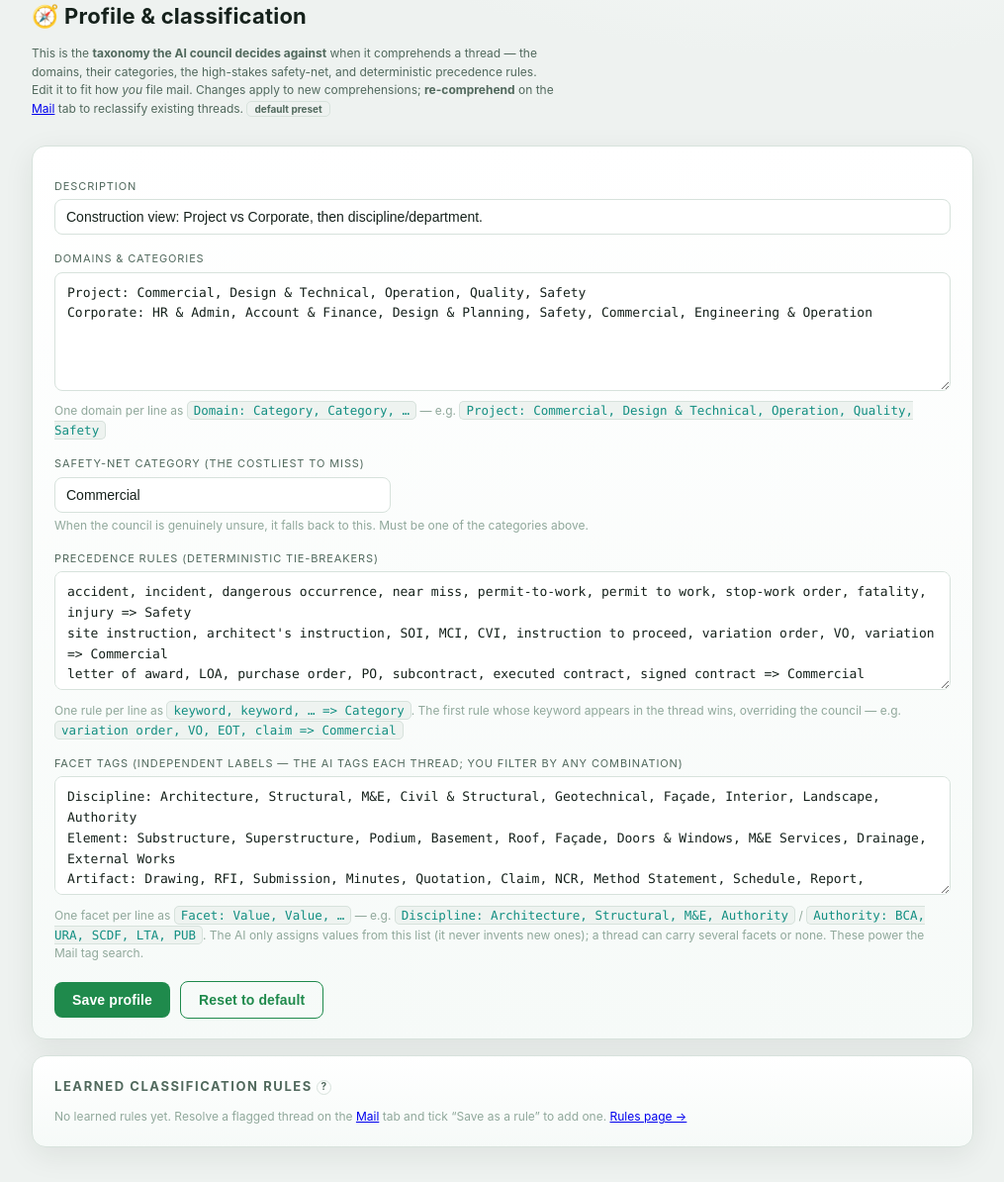
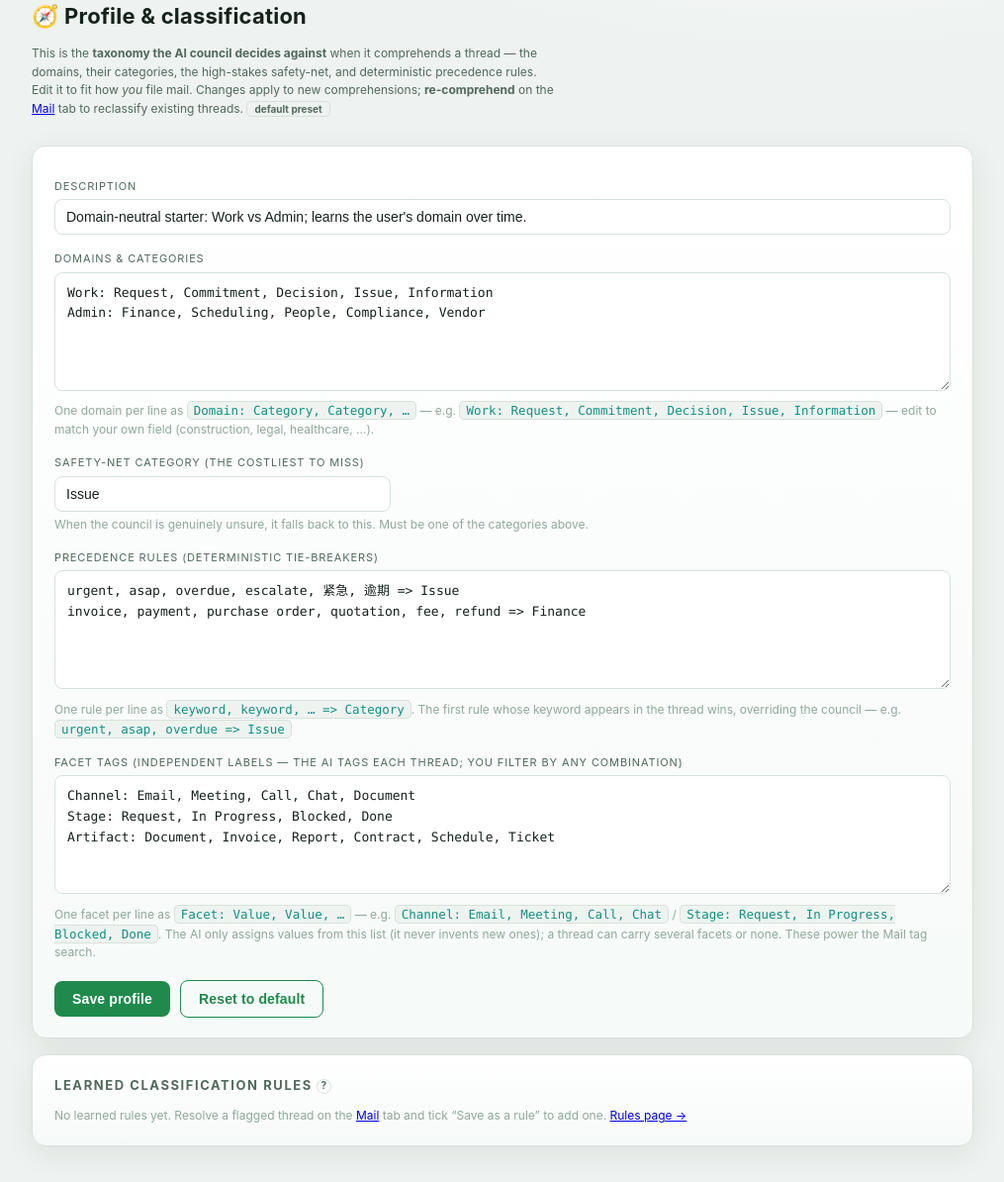
Before and after one commit to Sean3276/clover_v2, a FastAPI app: page /profile in a window 1280 px wide. Shown: the part 129-1323 px from the top of the page at 99% size, without its empty margins (132-1147 px from the left). Run offline with FastAPI, Linux system fonts and the light colour scheme.

Commit message:
Industry-agnostic defaults: ship GENERIC, not construction
Audit follow-up. A non-construction user no longer meets construction
out-of-the-box:
- config default profile construction -> generic
- get_profile() fallback construction -> GENERIC (construction stays a
  selectable preset)
- Profile-editor examples genericised (Work/Request/Commitment/Issue;
  'urgent, asap, overdue => Issue'; Channel/Stage facets) — no VO/EOT/BCA/URA
- removed the leftover "Step 3 —" onboarding copy on the Mail page

Tests that validate the construction taxonomy now request it explicitly;
added a test pinning the generic default. 403 tests pass; leak-clean.

Co-Authored-By: Claude Opus 4.8 (1M context) <noreply@anthropic.com>

```diff
--- a/app/templates/profile.html
+++ b/app/templates/profile.html
@@ -32,7 +32,7 @@
       <label for="ptax">Domains &amp; categories</label>
       <textarea id="ptax" spellcheck="false">{{ taxonomy }}</textarea>
       <p class="hint">One domain per line as <code>Domain: Category, Category, …</code> — e.g.
-        <code>Project: Commercial, Design &amp; Technical, Operation, Quality, Safety</code></p>
+        <code>Work: Request, Commitment, Decision, Issue, Information</code> — edit to match your own field (construction, legal, healthcare, …).</p>
     </div>
 
     <div class="pfield">
@@ -46,15 +46,15 @@
       <label for="pprec">Precedence rules (deterministic tie-breakers)</label>
       <textarea id="pprec" spellcheck="false">{{ precedence }}</textarea>
       <p class="hint">One rule per line as <code>keyword, keyword, … =&gt; Category</code>. The first rule whose
-        keyword appears in the thread wins, overriding the council — e.g. <code>variation order, VO, EOT, claim =&gt; Commercial</code></p>
+        keyword appears in the thread wins, overriding the council — e.g. <code>urgent, asap, overdue =&gt; Issue</code></p>
     </div>
 
     <div class="pfield">
       <label for="pfacets">Facet tags (independent labels — the AI tags each thread; you filter by any combination)</label>
       <textarea id="pfacets" spellcheck="false">{{ facets }}</textarea>
       <p class="hint">One facet per line as <code>Facet: Value, Value, …</code> — e.g.
-        <code>Discipline: Architecture, Structural, M&amp;E, Authority</code> /
-        <code>Authority: BCA, URA, SCDF, LTA, PUB</code>. The AI only assigns values from this list (it never invents new ones);
+        <code>Channel: Email, Meeting, Call, Chat</code> /
+        <code>Stage: Request, In Progress, Blocked, Done</code>. The AI only assigns values from this list (it never invents new ones);
         a thread can carry several facets or none. These power the Mail tag search.</p>
     </div>
 
--- a/app/templates/threads_list.html
+++ b/app/templates/threads_list.html
@@ -25,7 +25,7 @@
 
 <div class="runhdr">
   <div><h1>Mail</h1>
-    <p class="note"><strong>Step 3 — read your archived mail.</strong> Clover links emails into one
+    <p class="note">Clover links your emails into one
       chronological conversation <strong>across folders</strong> — your Sent copy, the inbound reply, and a
       filed or deleted copy in Trash all stitch into a single timeline. Click one to read it; conversations
       and their share links are built automatically after each archive.</p>
--- a/clover/config.py
+++ b/clover/config.py
@@ -16,7 +16,7 @@ def default_config() -> dict:
         "archive_path": str(default_archive_path()),
         "folders": ["INBOX", "Sent"],
         "comprehension": {
-            "backend": "claude-cli", "model": "sonnet", "profile": "construction",
+            "backend": "claude-cli", "model": "sonnet", "profile": "generic",
             "budget_tokens": 200000, "autorun": True, "timeout_seconds": 300,
         },
         # Delivery track — OFF by default; sending is impossible until enabled (see CLOVER_V2_SENDING_SPEC).
--- a/clover/profiles.py
+++ b/clover/profiles.py
@@ -175,7 +175,9 @@ PROFILES = {p.name: p for p in (CONSTRUCTION, GENERIC, LEGAL, HEALTHCARE, AGENCY
 
 
 def get_profile(name: str | None = None) -> Profile:
-    return PROFILES.get(name or "construction", CONSTRUCTION)
+    """Look up a shipped profile. Unset/unknown falls back to the domain-NEUTRAL GENERIC profile —
+    construction is just one selectable preset, not the baseline (industry-agnostic by default)."""
+    return PROFILES.get(name or "generic", GENERIC)
 
 
 def to_dict(p: Profile) -> dict:
```
Also changed, not shown: tests/test_comprehension.py (+5 -1 lines), tests/test_features.py (+8 -0 lines), tests/test_profile.py (+4 -4 lines).
